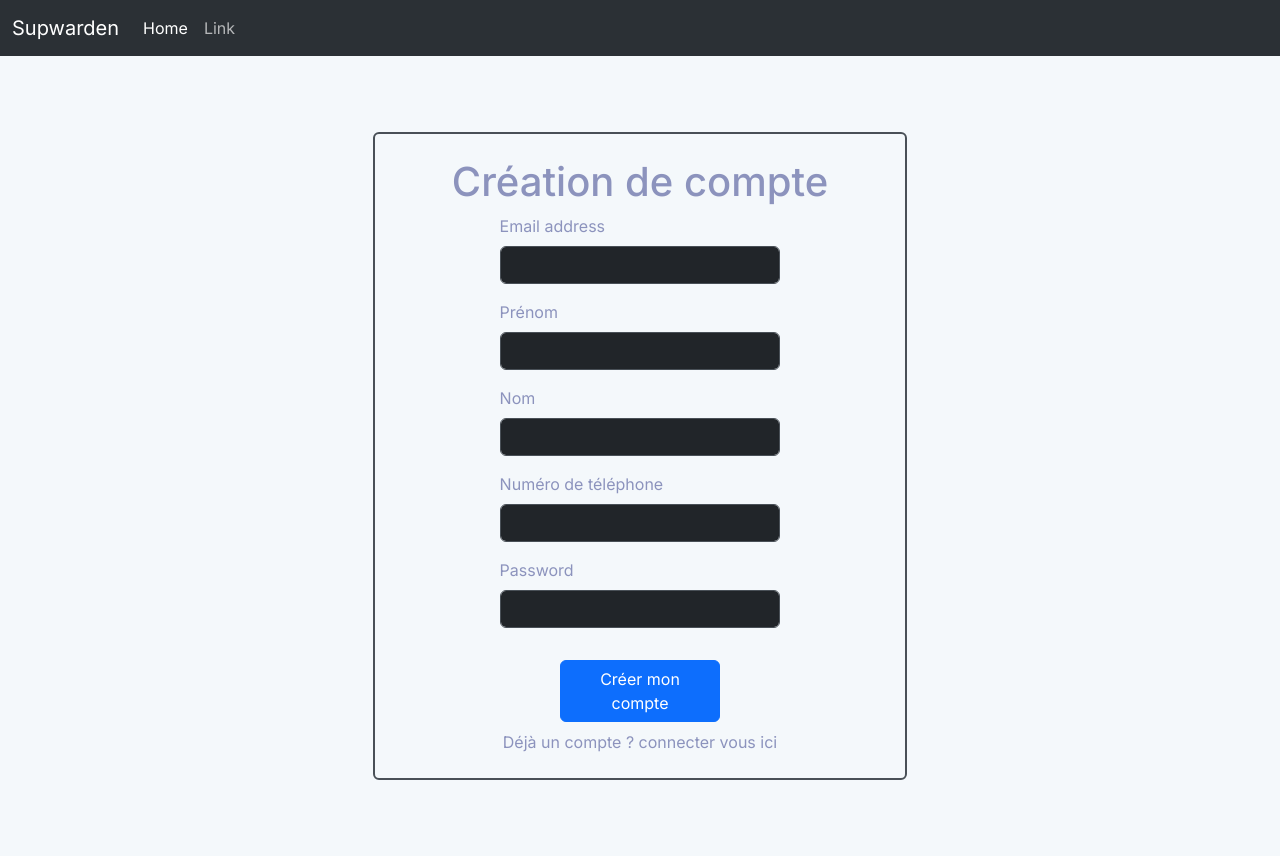
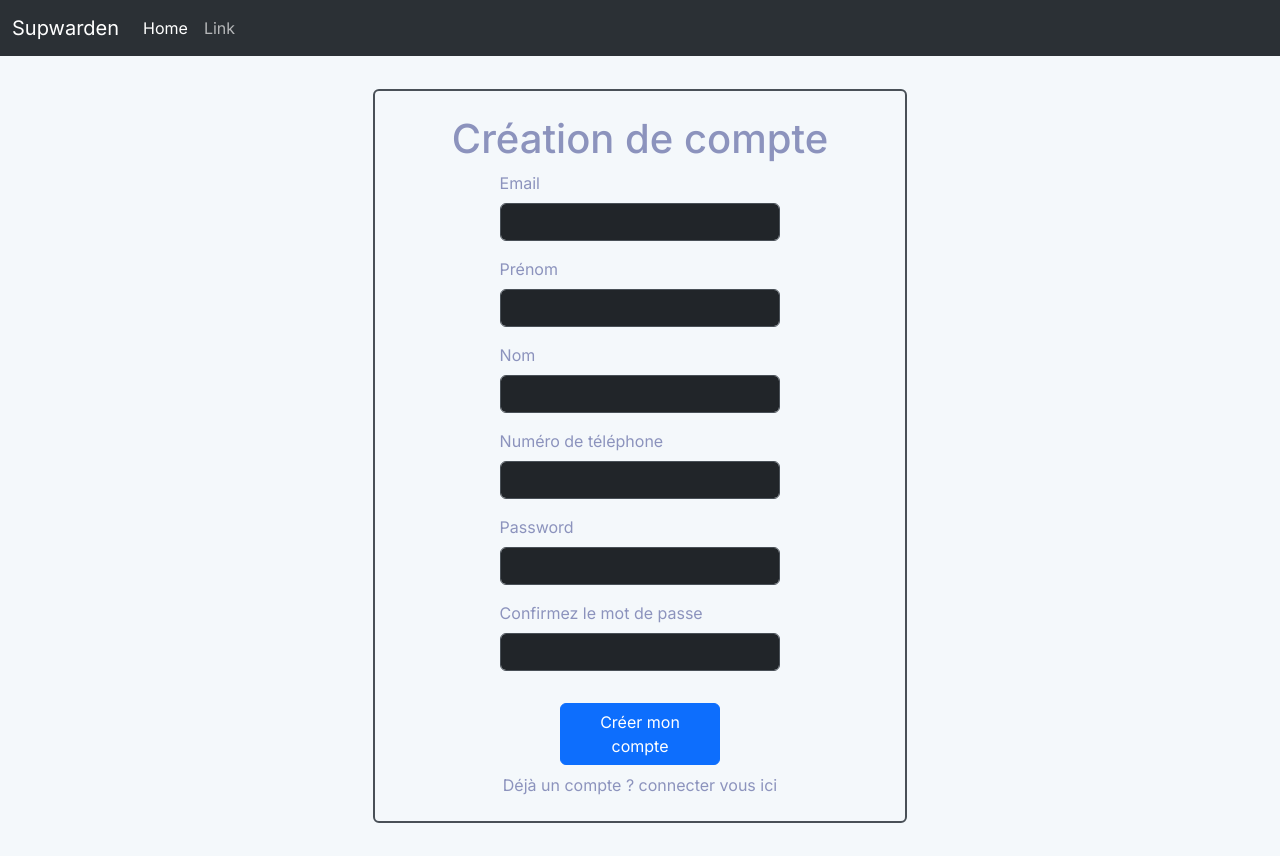
Before and after one commit to ChapelleNathan/Supwarden, a Next.js app in the folder frontend/: page /signin in a window 1280 px wide. Built offline with nearby package versions, Linux system fonts and the light colour scheme.

Commit message:
can create user from frontend :))))))))

```diff
--- a/frontend/package.json
+++ b/frontend/package.json
@@ -9,6 +9,7 @@
     "lint": "next lint"
   },
   "dependencies": {
+    "axios": "^1.7.3",
     "bootstrap": "^5.3.3",
     "next": "14.2.4",
     "react": "^18",
--- a/frontend/src/app/(auth)/signin/page.tsx
+++ b/frontend/src/app/(auth)/signin/page.tsx
@@ -1,29 +1,101 @@
+"use client"
+
+import CreateUserDto from "@/app/DTO/UserDto";
+import axios from "axios";
+import { useState } from "react"
+
 export default function SignInRoute() {
+    const [email, setEmail] = useState('');
+    const [firstname, setFirstname] = useState('');
+    const [lastname, setLastname] = useState('');
+    const [phoneNumber, setPhoneNumber] = useState('');
+    const [password, setPassword] = useState('');
+    const [confirmPassword, setConfirmPassword] = useState('');
+    const [isValid, setIsValid] = useState(true);
+
+    const handleSubmit = async (event: React.FormEvent) => {
+        event.preventDefault();
+        const newUser: CreateUserDto = {
+            email: email,
+            firstname: firstname,
+            lastname: lastname,
+            phoneNumber: phoneNumber,
+            password: password
+        };
+
+        if(isValid) {
+            const response = await axios.post('http://localhost:8080/signin', newUser);
+            console.log(response);
+        }
+    }
+
     return (
-        <form className="border border-2 rounded-2 col-5 p-4 d-flex flex-column align-items-center">
+        <form onSubmit={handleSubmit} className="border border-2 rounded-2 col-5 p-4 d-flex flex-column align-items-center">
             <h1>Création de compte</h1>
             <div className="mb-3 col-7">
-                <label htmlFor="email" className="form-label">Email address</label>
-                <input type="email" className="form-control" id="email"/>
+                <label htmlFor="email" className="form-label">Email</label>
+                <input
+                    type="email"
+                    className="form-control"
+                    id="email"
+                    value={email}
+                    onChange={(e) => setEmail(e.target.value)}
+                />
             </div>
             <div className="mb-3 col-7">
                 <label htmlFor="firstname" className="form-label">Prénom</label>
-                <input type="text" className="form-control" id="firstname"/>
+                <input
+                    type="text"
+                    className="form-control"
+                    id="firstname"
+                    value={firstname}
+                    onChange={(e) => setFirstname(e.target.value)}
+                />
             </div>
             <div className="mb-3 col-7">
                 <label htmlFor="lastname" className="form-label">Nom</label>
-                <input type="text" className="form-control" id="lastname"/>
+                <input
+                    type="text"
+                    className="form-control"
+                    id="lastname"
+                    value={lastname}
+                    onChange={(e) => setLastname(e.target.value)}
+                />
             </div>
             <div className="mb-3 col-7">
                 <label htmlFor="tel" className="form-label">Numéro de téléphone</label>
-                <input type="tel" className="form-control" id="tel"
-                    pattern="^(?:(?:\+|00)33[\s.-]{0,3}(?:\(0\)[\s.-]{0,3})?|0)[1-9](?:(?:[\s.-]?\d{2}){4}|\d{2}(?:[\s.-]?\d{3}){2})$"/>
+                <input
+                    type="tel"
+                    className="form-control"
+                    id="tel"
+                    value={phoneNumber}
+                    onChange={(e) => setPhoneNumber(e.target.value)}
+                />
             </div>
             <div className="mb-3 col-7">
-                <label htmlFor="exampleInputPassword1" className="form-label">Password</label>
-                <input type="password" className="form-control" id="exampleInputPassword1"/>
+                <label htmlFor="password" className="form-label">Password</label>
+                <input
+                    type="password"
+                    className="form-control"
+                    id="password"
+                    value={password}
+                    onChange={(e) => setPassword(e.target.value)}
+                />
             </div>
-            <button type="submit" className="btn btn-primary col-4 mt-3">Créer mon compte</button>
+            <div className="mb-3 col-7">
+                <label htmlFor="confirmPassword" className="form-label">Confirmez le mot de passe</label>
+                <input
+                    type="password"
+                    className="form-control"
+                    id="confirmPassword"
+                    value={confirmPassword}
+                    onChange={(e) => setConfirmPassword(e.target.value)}
+                />
+            </div>
+            <button
+                type="submit"
+                className={(isValid ? "" : "disabled ") + "btn btn-primary col-4 mt-3"}
+            >Créer mon compte</button>
             <p className="fs-6 m-0 mt-2">Déjà un compte ? connecter vous ici</p>
         </form>
     )
```
Also changed, not shown: 1 other file (tests, documents, lock files or other folders).
